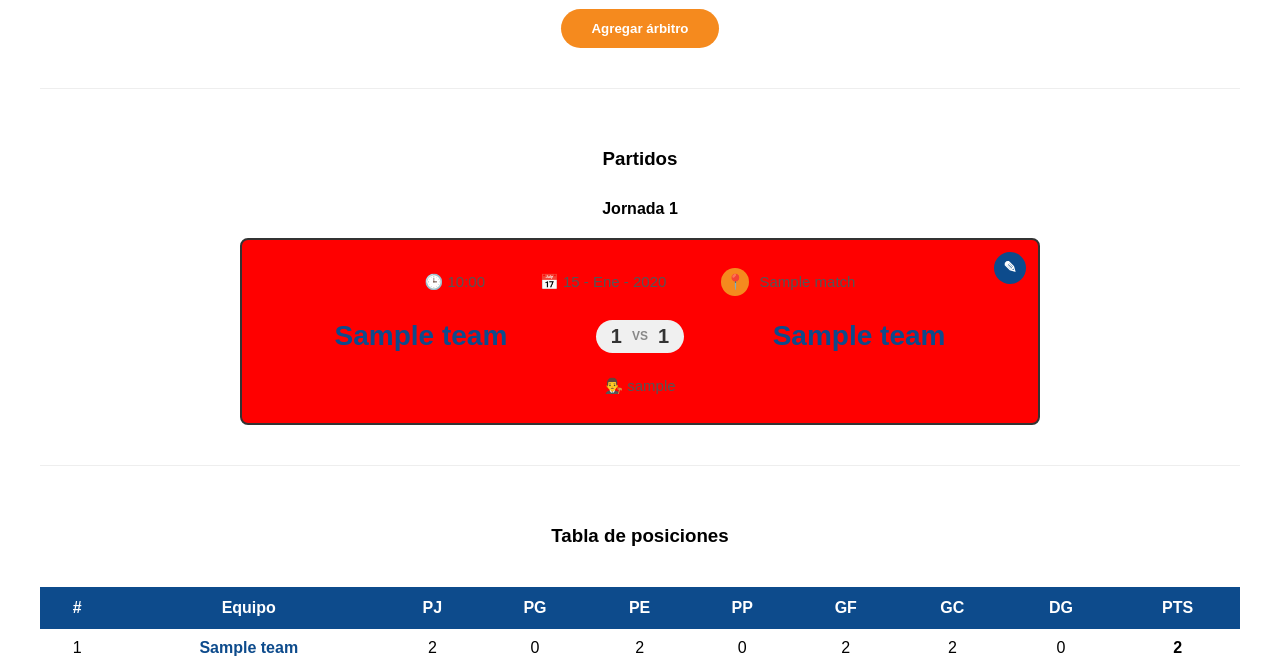
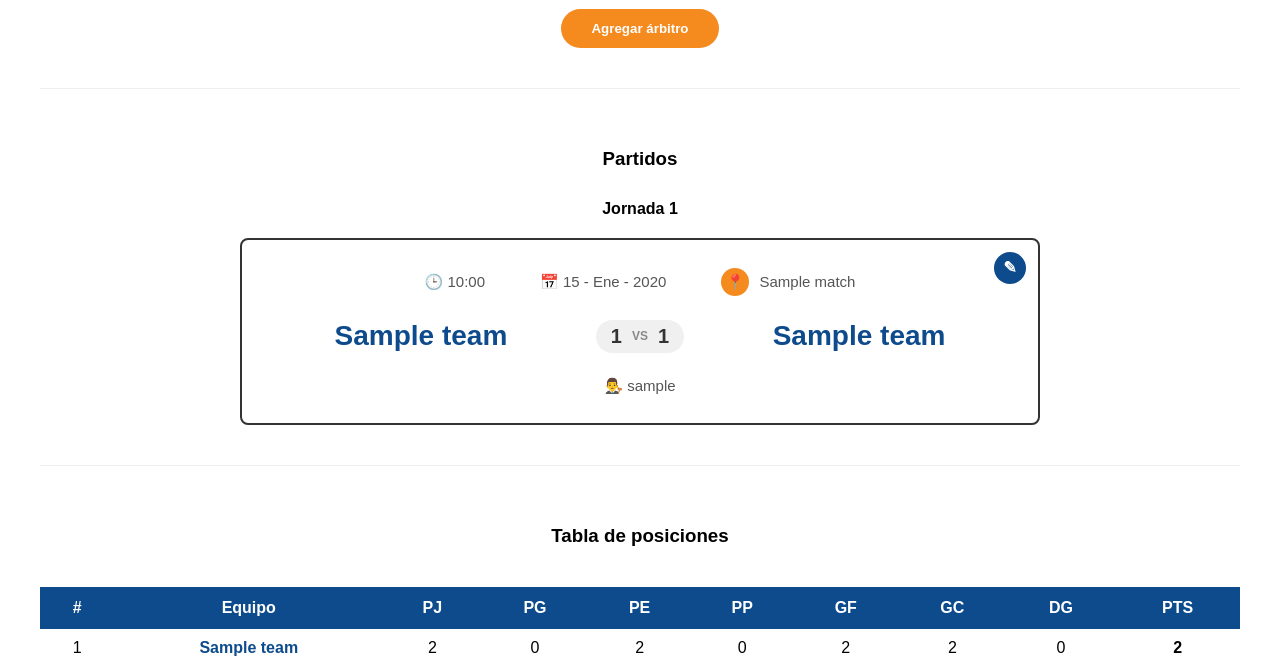
Before and after one commit to ALAN5231/FIELD---CUP, a Django app: page /tournaments/1/ in a window 1280 px wide. Shown: the part 1096-1763 px from the top of the page. Run offline with Django 5.2, Linux system fonts and the light colour scheme; a user stored in the database is signed in; tables that the repository leaves empty hold one stand-in row (values such as "Sample post"); grey boxes marked "Sample" are stand-in pictures.

Commit message:
Corregir color

```diff
--- a/tasks/static/css/tournament_detail.css
+++ b/tasks/static/css/tournament_detail.css
@@ -378,5 +378,5 @@
 }
 
 .match-card {
-    background: red !important;
+    background: rgb(255, 255, 255) !important;
 }
```
